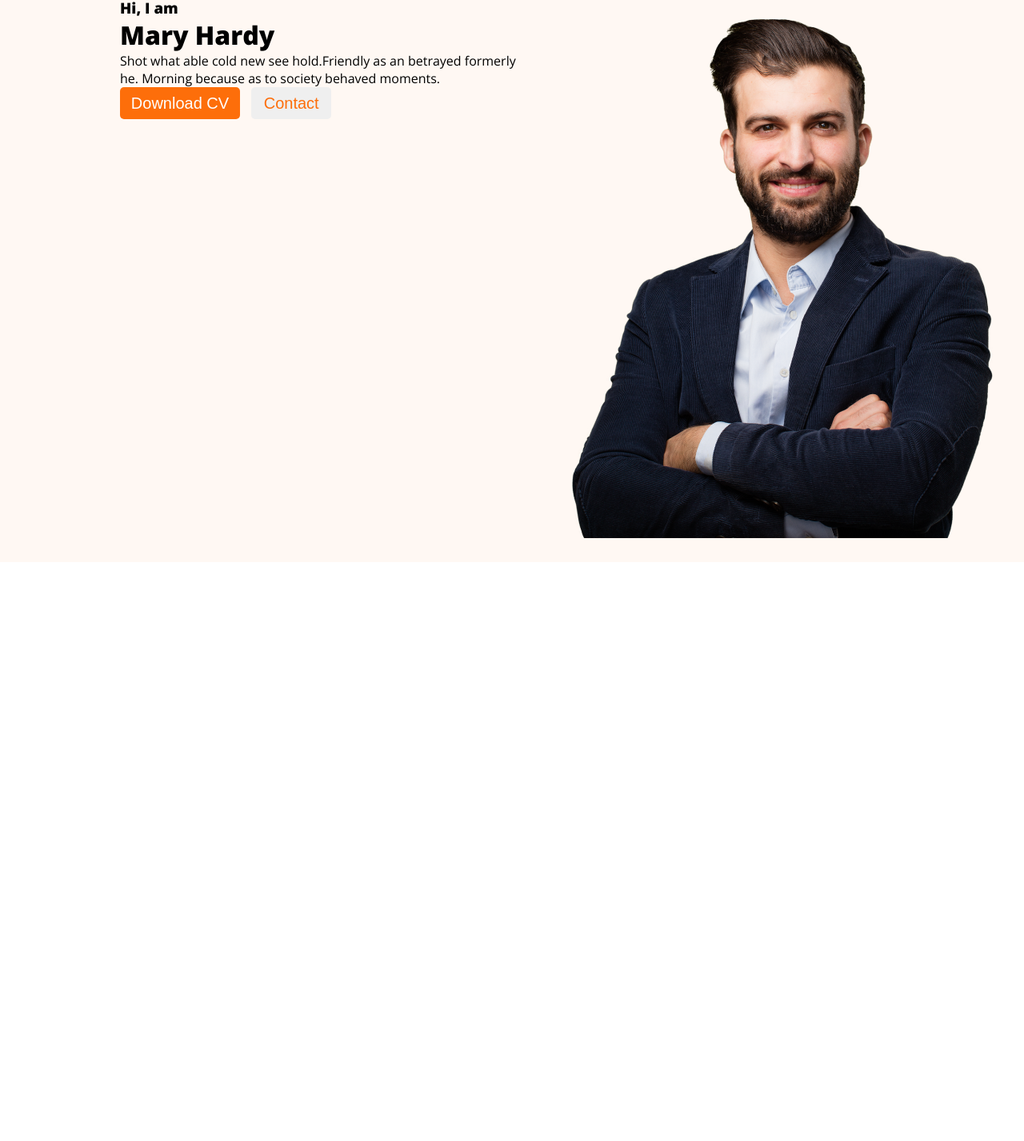
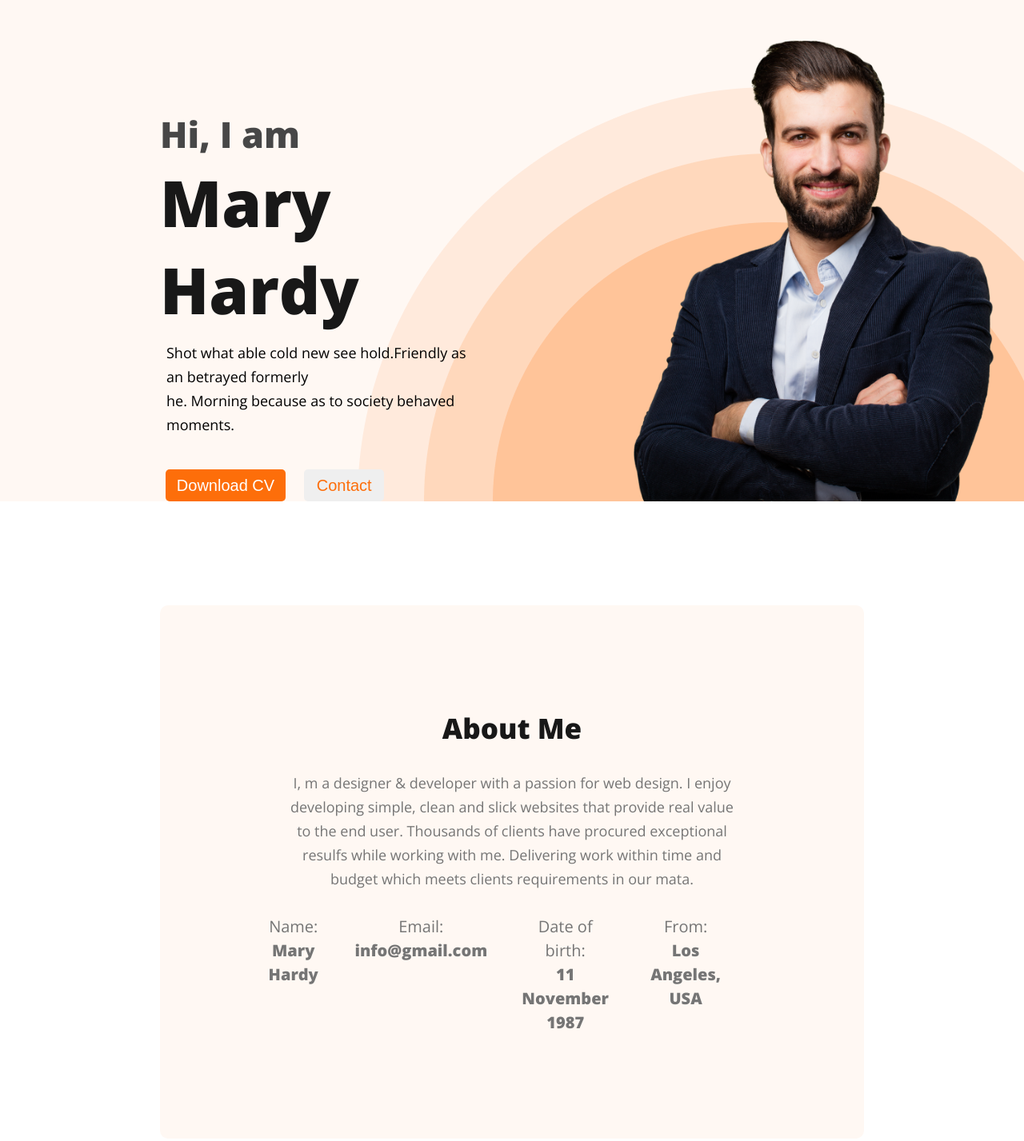
Before and after one commit to Akhtary-22/web-developer-repo-protfoli, a plain HTML site: page index.html in a window 1280 px wide. Shown: the part 94-1521 px from the top of the page at 80% size. Before the commit the page ends 800 px from the top, so only its background shows below. Drawn offline with nearby package versions, Linux system fonts and the light colour scheme.

Commit message:
about done

```diff
--- a/index.html
+++ b/index.html
@@ -21,20 +21,45 @@
     </nav>
     <div class="banner">
         <div class="banner-content">
-            <h3 class="banner-gretting">Hi, I  am</h3>
+            <h3 class="banner-greeting">Hi, I  am</h3>
             <h1 class="banner-title">Mary Hardy</h1>
-            <p>Shot what able cold new see hold.Friendly as an betrayed formerly he. Morning because as to society behaved moments.</p>
+            <p class="banner-description">Shot what able cold new see hold.Friendly as an betrayed formerly <br> he. Morning because as to society behaved moments.</p>
             <button class="btn-primary1"> Download CV </button>
             <button class="btn-primary2">Contact</button>
         </div>
-        <img src="./images/hardy.png" alt="image" srcset="">
+        <img class="banner-profile-pic" src="./images/hardy.png" alt="image" srcset="">
+    </div>
+    </header>
+    <main>
+<section class="about">
+    <h3 class="about-title">About Me</h3>
+    <p class="about-content">
+        I, m a designer & developer with a passion for web design. I enjoy developing simple, clean and slick websites that provide real value to the end user. Thousands of clients have procured exceptional resulfs while working with me. Delivering work within time and budget which meets clients requirements in our mata.
+    </p>
+    <div class="about-info-container">
+        <!--.about-info*4>h4.info-title+p.info-description-->
+        <div class="about-info">
+            <p class="info-title">Name:</p>
+            <h4 class="info-description">Mary Hardy</h4>
+        </div>
+        <div class="about-info">
+            <p class="info-title">Email:</p>
+            <h4 class="info-description">info@gmail.com</h4>
+        </div>
+        <div class="about-info">
+            <p class="info-title">Date of birth:</p>
+            <h4 class="info-description">11 November 1987</h4>
+        </div>
+        <div class="about-info">
+            <p>From:</p>
+            <h4 class="info-description">Los Angeles, USA</h4>
+        </div>
+
+
+
 
     </div>
-
-
-    </header>
-    <main>
-
+</section>
     </main>
     <footer>
 
--- a/style.css
+++ b/style.css
@@ -44,9 +44,14 @@ nav a{
 }
 header{
      background: #FFF8F3;
+     background-image: url('./images/header_bg.png');
+     background-repeat: no-repeat;
+     background-position:bottom right ;
+     padding-top: 30px;
+
 }
 .banner{
-    padding: 30px 30px 30px 150px;
+    padding: 30px 30px 0px 150px;
     display: flex;
 }
 .btn-primary1{
@@ -58,7 +63,9 @@ header{
     height: 40px;
     font-size: 20px;
     cursor: pointer;
-    margin-right: 10px;
+    margin-right: 19px;
+    margin-top: 31px;
+    margin-left: 57px;
 }
 .btn-primary2{
     border-radius: 5px;
@@ -69,6 +76,69 @@ header{
     font-size: 20px;
     cursor: pointer;
 }
-.banner-content{
+.banner-greeting{
+    color: var(--dark-02, #474747);
+    font-family: Open Sans;
+    font-size: 45px;
+    font-style: normal;
+    font-weight: 600;
+    line-height: normal;
+    margin-top: 110px;
+    margin-left: 50px;
+}
+.banner-title{
+    color: var(--dark-01, #181818);
+    font-family: Open Sans;
+    font-size: 80px;
+    margin-left:50px ;
+}
+.banner-description{
+    display: flex;
+    margin-left: 48px;
+    padding: 10px;
+    padding-bottom: 34px
+    color: #757575;
+    font-size: 18px;
+    font-weight: 400;
+    line-height: 30px;
+}
 
+.banner-profile-pic{
+    width: 500px;
+    margin-left: 155px
 }
+.main{
+    max-width: 1140px;
+}
+/*about part*/
+.about{
+    padding: 130px;
+    border-radius: 10px;
+    background: #FFF8F3;
+    margin: 130px 200px;
+}
+.about-title{
+    color:#181818;
+    text-align: center;
+    font-size: 35px;
+    font-weight: 700;
+}
+.about-content{
+    color: #757575;
+    text-align: center;
+    font-size: 18px;
+    font-weight: 400;
+    line-height: 30px;
+    padding: 30px;
+}
+.about-info-container{
+    display: flex;
+    justify-content:space-around;
+}
+.about-info{
+    color: #757575;
+    text-align: center;
+    font-size: 20px;
+    line-height: 30px;
+    padding-right: 40px;
+}
```
